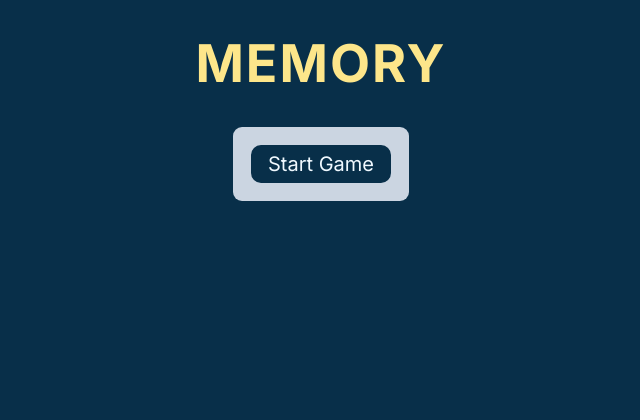
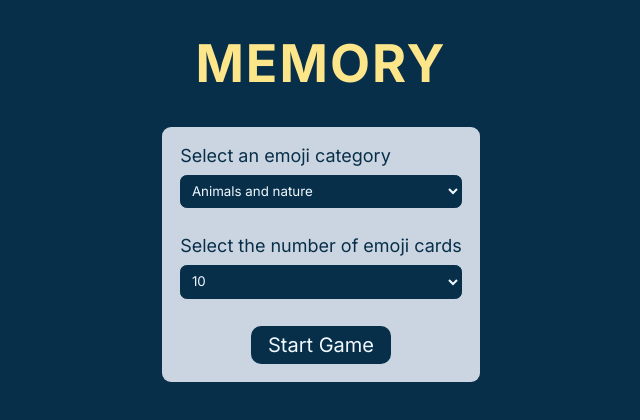
Before and after one commit to oguznsari/memory-game, a React (Vite) app: page / in a window 1280 px wide. Shown: the top 420 px of the page, without its empty margins (319-959 px from the left). Built offline with nearby package versions, Linux system fonts and the light colour scheme.

Commit message:
Created form elements

```diff
--- a/App.jsx
+++ b/App.jsx
@@ -130,10 +130,19 @@
     setIsError(false);
   }
 
+  function handleFormChange(e) {
+    setFormData((prevFormData) => ({
+      ...prevFormData,
+      [e.target.name]: e.target.value,
+    }));
+  }
+
   return (
     <main>
       <h1>Memory</h1>
-      {!isGameOn && !isError && <Form handleSubmit={startGame} />}
+      {!isGameOn && !isError && (
+        <Form handleSubmit={startGame} handleChange={handleFormChange} />
+      )}
       {isGameOn && !areAllCardsMatched && (
         <AssistiveTechInfo
           emojisData={emojisData}
--- a/components/Form.jsx
+++ b/components/Form.jsx
@@ -1,9 +1,31 @@
 import RegularButton from "./RegularButton";
 
-export default function Form({ handleSubmit }) {
+export default function Form({ handleSubmit, handleChange }) {
   return (
-    <form className="wrapper">
-      <RegularButton handleClick={handleSubmit}>Start Game</RegularButton>
-    </form>
+    <div className="form-container">
+      <form className="wrapper">
+        <div className="form__inner-wrapper">
+          <label htmlFor="category"> Select an emoji category</label>
+          <select name="category" id="category" onChange={handleChange}>
+            <option value="animals-and-nature">Animals and nature</option>
+            <option value="food-and-drink">Food and dring</option>
+            <option value="travel-and-places">Travel and places</option>
+            <option value="objects">Objects</option>
+            <option value="symbols">Symbols</option>
+          </select>
+        </div>
+        <div className="form__inner-wrapper">
+          <label htmlFor="category"> Select the number of emoji cards</label>
+          <select name="number" id="number" onChange={handleChange}>
+            <option value="10">10</option>
+            <option value="20">20</option>
+            <option value="30">30</option>
+            <option value="40">40</option>
+            <option value="50">50</option>
+          </select>
+        </div>
+        <RegularButton handleClick={handleSubmit}>Start Game</RegularButton>
+      </form>
+    </div>
   );
 }
```
